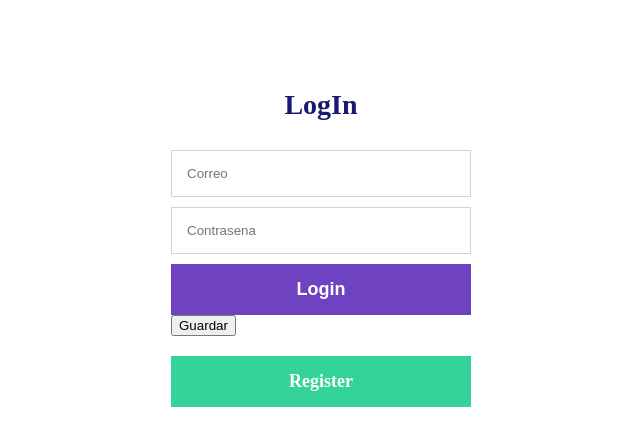
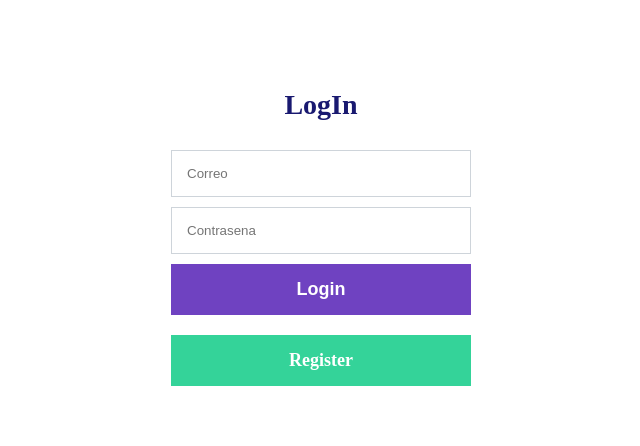
Before and after one commit to ozco26/Proyecto, a Node server app: page / in a window 1280 px wide. Shown: the top 446 px of the page, without its empty margins (319-959 px from the left). Run offline with Node 20, Linux system fonts and the light colour scheme; some libraries are stand-ins or nearby versions.

Commit message:
Se borró el boton guardar HOT FIX

```diff
--- a/views/Login.ejs
+++ b/views/Login.ejs
@@ -90,7 +90,6 @@
             <input type="password" name="contrasena" placeholder="Contrasena" required />
             <input type="submit" class="btn-login" value="Login" />
             <br>
-            <button type="submit" class="btn btn-primary" tabindex="5">Guardar</button>
         </form>
         <a href="/Register" class="btn-register">Register</a>
 
```
